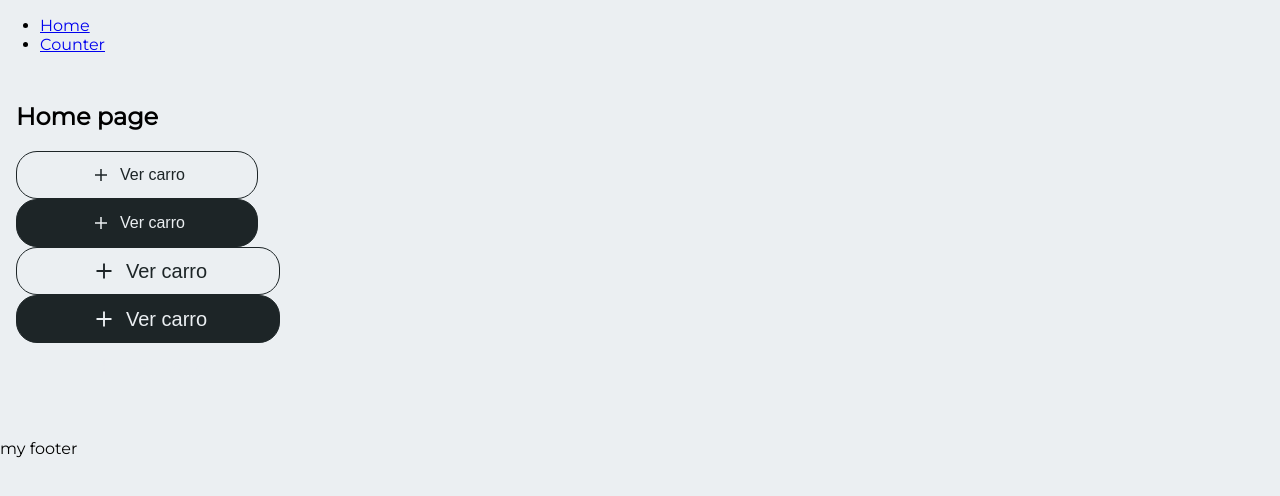
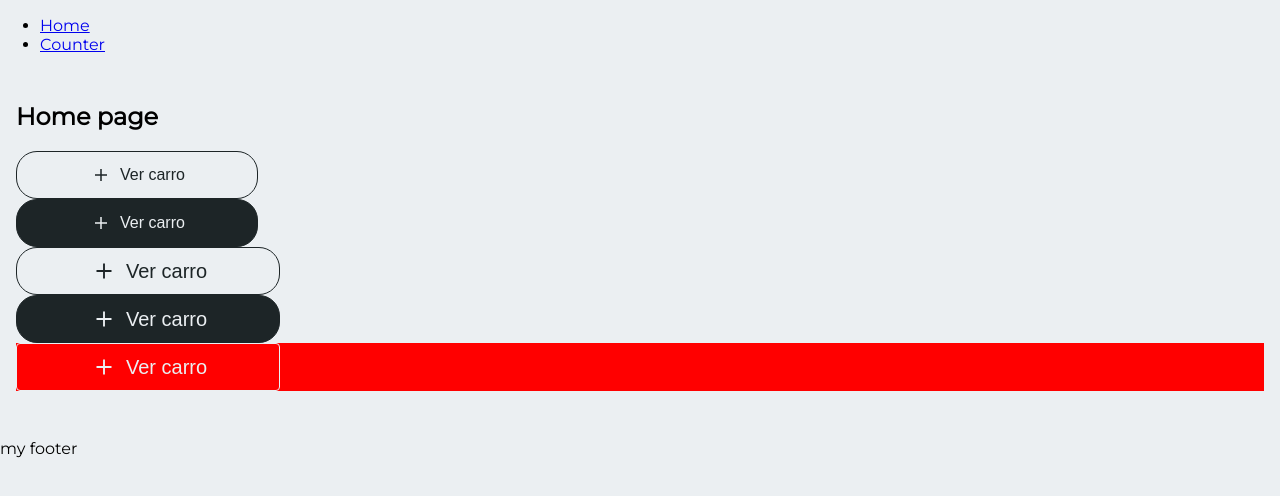
Before and after one commit to gabrielmendes98/car-app-design-system, a React (Create React App) app: page / in a window 1280 px wide. Shown: the top 496 px of the page. Built offline with nearby package versions, Linux system fonts and the light colour scheme.

Commit message:
add button shape

```diff
--- a/src/components/Button/Base/index.tsx
+++ b/src/components/Button/Base/index.tsx
@@ -1,9 +1,9 @@
 import { HTMLProps, ReactNode } from 'react';
-import { Button, StartIcon, StyledProps } from './styles';
+import { Button, StartIcon, ButtonProps } from './styles';
 
 interface Props
-  extends Omit<HTMLProps<HTMLButtonElement>, 'color'>,
-    Partial<StyledProps> {
+  extends Omit<HTMLProps<HTMLButtonElement>, 'color' | 'shape'>,
+    Partial<ButtonProps> {
   children: ReactNode;
   startIcon?: ReactNode;
 }
@@ -14,6 +14,7 @@ const BaseButton = ({
   fontSize = 'sm',
   startIcon: startIconProp,
   color = 'primary',
+  shape = 'rounded',
 }: Props) => {
   const startIcon = startIconProp && (
     <StartIcon variant={variant} fontSize={fontSize} color={color}>
@@ -22,7 +23,7 @@ const BaseButton = ({
   );
 
   return (
-    <Button variant={variant} fontSize={fontSize} color={color}>
+    <Button variant={variant} fontSize={fontSize} color={color} shape={shape}>
       {startIcon}
       {children}
     </Button>
--- a/src/components/Button/Base/styles.ts
+++ b/src/components/Button/Base/styles.ts
@@ -1,12 +1,18 @@
 import styled, { css, DefaultTheme } from 'styled-components';
 import theme from 'common/styles/theme';
 
-export interface StyledProps {
+interface BaseProps {
   theme: DefaultTheme;
   variant: 'outlined' | 'contained';
   fontSize: 'md' | 'sm';
   color: 'primary' | 'secondary' | 'tertiary' | 'white';
 }
+
+export interface ButtonProps extends BaseProps {
+  shape: 'rounded' | 'squared';
+}
+
+interface IconProps extends BaseProps {}
 
 const colorMapper = {
   primary: theme.palette.primary.main,
@@ -20,6 +26,11 @@ const contrastMapper = {
   secondary: theme.palette.common.white,
   tertiary: theme.palette.primary.main,
   white: theme.palette.primary.main,
+};
+
+const shapeBorderMapper = {
+  rounded: theme.spacing(2.625),
+  squared: theme.spacing(0.5),
 };
 
 const desktopButtonFontStyleMapper = {
@@ -44,21 +55,21 @@ const mobileButtonFontStyleMapper = {
   `,
 };
 
-const outlinedButton = ({ variant, color }: StyledProps) =>
+const outlinedButton = ({ variant, color }: ButtonProps) =>
   variant === 'outlined' &&
   css`
     background-color: transparent;
     color: ${colorMapper[color]};
   `;
 
-const containedButton = ({ variant, color }: StyledProps) =>
+const containedButton = ({ variant, color }: ButtonProps) =>
   variant === 'contained' &&
   css`
     background-color: ${colorMapper[color]};
     color: ${contrastMapper[color]};
   `;
 
-const buttonFontStyle = ({ theme, fontSize }: StyledProps) =>
+const buttonFontStyle = ({ theme, fontSize }: ButtonProps) =>
   css`
     font-weight: 500;
     ${desktopButtonFontStyleMapper[fontSize]}
@@ -68,15 +79,15 @@ const buttonFontStyle = ({ theme, fontSize }: StyledProps) =>
     }
   `;
 
-export const Button = styled.button<StyledProps>(
-  ({ theme, color }) => css`
+export const Button = styled.button<ButtonProps>(
+  ({ theme, color, shape }) => css`
     display: flex;
     flex-direction: row;
     justify-content: center;
     align-items: center;
     padding: ${theme.spacing(1)} ${theme.spacing(9)};
     border: 1px solid ${colorMapper[color]};
-    border-radius: ${theme.spacing(2.625)};
+    border-radius: ${shapeBorderMapper[shape]};
     cursor: pointer;
     height: ${theme.spacing(6)};
 
@@ -104,7 +115,7 @@ const mobileIconFontStyleMapper = {
   `,
 };
 
-const iconFontStyle = ({ theme, fontSize }: StyledProps) =>
+const iconFontStyle = ({ theme, fontSize }: IconProps) =>
   css`
     ${desktopIconFontStyleMapper[fontSize]}
 
@@ -113,19 +124,19 @@ const iconFontStyle = ({ theme, fontSize }: StyledProps) =>
     }
   `;
 
-const outlinedIcon = ({ variant, color }: StyledProps) =>
+const outlinedIcon = ({ variant, color }: IconProps) =>
   variant === 'outlined' &&
   css`
     color: ${colorMapper[color]};
   `;
 
-const containedIcon = ({ variant, color }: StyledProps) =>
+const containedIcon = ({ variant, color }: IconProps) =>
   variant === 'contained' &&
   css`
     color: ${contrastMapper[color]};
   `;
 
-export const StartIcon = styled.span<StyledProps>(
+export const StartIcon = styled.span<IconProps>(
   ({ theme }) => css`
     display: flex;
     justify-content: center;
--- a/src/pages/Home/index.tsx
+++ b/src/pages/Home/index.tsx
@@ -24,14 +24,17 @@ const Home = () => (
     >
       Ver carro
     </Button>
+    <div style={{ backgroundColor: 'red' }}>
       <Button
         variant="outlined"
         fontSize="md"
         startIcon={<Icon icon="carbon:add" />}
         color="white"
+        shape="squared"
       >
         Ver carro
       </Button>
+    </div>
   </section>
 );
 
```
Lines whose indentation alone changed are shown as unchanged.
